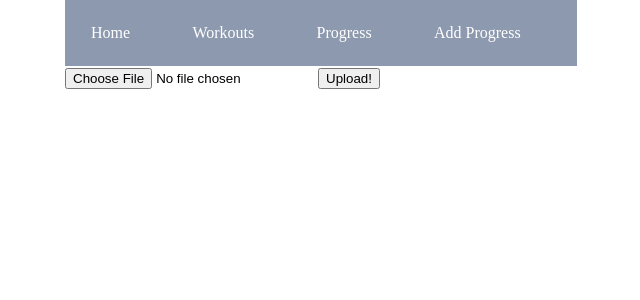
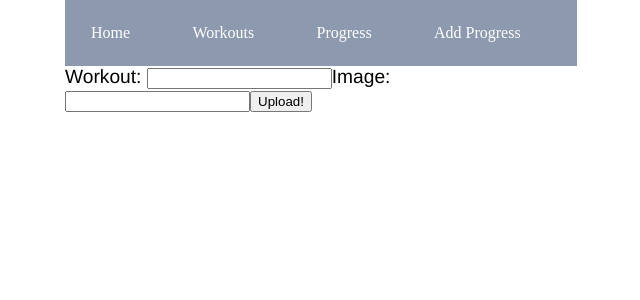
Before and after one commit to jkwan19/FormCheck, a React app: page / in a window 1280 px wide. Both pictures are taken after a click on the link "Add Progress". Shown: the top 300 px of the page, without its empty margins (319-959 px from the left). Built offline with nearby package versions, Linux system fonts and the light colour scheme; no server answers; the HTML template or start-up script is replaced by a standard one.

Commit message:
Added progress form for image url

```diff
--- a/react-client/src/components/Form/ProgressForm.jsx
+++ b/react-client/src/components/Form/ProgressForm.jsx
@@ -4,29 +4,36 @@ import axios from 'axios';
 
 const Wrapper = styled('div')``;
 function ProgressForm (props) {
-  const [selectedFile, setSelectedFile] = useState(null);
+  // const [selectedFile, setSelectedFile] = useState(null);
+  const [title, setTitle] = useState('');
+  const [imageUrl, setImageUrl] = useState('');
 
-  const fileChangedHandler = (e) => {
-    setSelectedFile(e.target.files[0]);
+  const titleHandler = (e) => {
+    setTitle(e.target.value);
   }
 
-  const uploadHandler = () => {
-    const formData = new FormData()
-    formData.append(
-      'myFile',
-      selectedFile,
-      selectedFile.name
-    )
-    axios.post('my-domain.com/file-upload', formData, {
-      onUploadProgress: progressEvent => {
-        console.log(progressEvent.loaded / progressEvent.total)
-      }
-    })
+  const imageHandler = (e) => {
+    setImageUrl(e.target.value);
   }
+
+  const uploadHandler = (e) => {
+    e.preventDefault();
+    let formData = {
+      workout: title,
+      imageUrl: imageUrl
+    }
+    props.handleForm(formData);
+    setTitle('');
+    setImageUrl('');
+  }
+
   return (
     <Wrapper>
-      <input type="file" onChange={fileChangedHandler}/>
-      <button onClick={uploadHandler}>Upload!</button>
+      <form onSubmit={uploadHandler}>
+        Workout: <input type="text" onChange={titleHandler}/>
+        Image: <input type="text" onChange={imageHandler}/>
+        <button type="submit">Upload!</button>
+      </form>
     </Wrapper>
     )
 }
--- a/react-client/src/index.jsx
+++ b/react-client/src/index.jsx
@@ -173,9 +173,11 @@ function App() {
   }
 
   /* Add to progress tracker */
-  // const addToProgressList = () => {
-  //   axios.post('/progress')
-  // }
+  const addToProgressList = (data) => {
+    axios.post('/progress', data)
+      .then(res => console.log(res.data))
+      .catch(err => console.log(err))
+  }
   /* Render View */
 
   const renderView = () => {
@@ -190,7 +192,7 @@ function App() {
     } else if (value === "Planks") {
       return <PlanksProgress progress={progress}/>
     } else if (value === "Add Progress") {
-      return <ProgressForm />
+      return <ProgressForm handleForm={addToProgressList}/>
     } else {
       return (
         <div>
```
Also changed, not shown: 1 other file (tests, documents, lock files or other folders).
